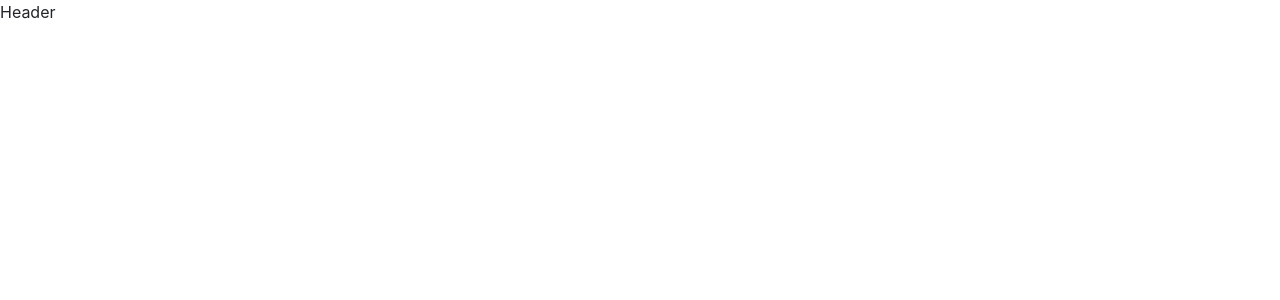
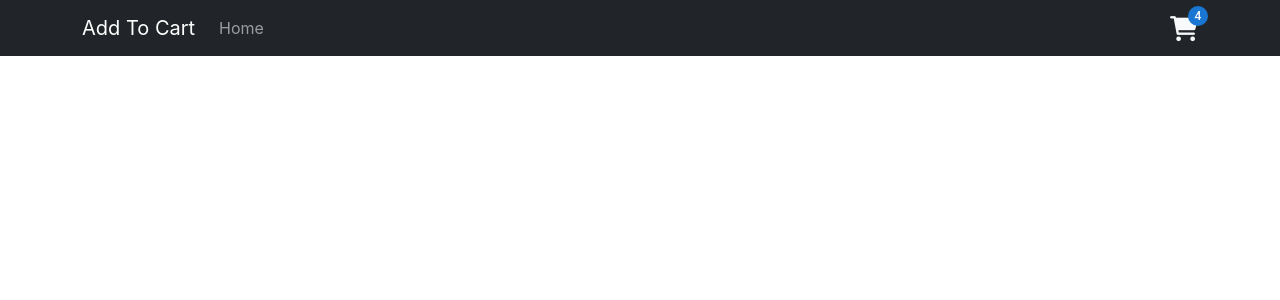
Before and after one commit to joshinehajoshi/react-ecommerce, a React (Create React App) app: page / in a window 1280 px wide. Shown: the top 300 px of the page. Built offline with nearby package versions, Linux system fonts and the light colour scheme.

Commit message:
header added

```diff
--- a/public/index.html
+++ b/public/index.html
@@ -21,6 +21,7 @@
       integrity="sha384-0evHe/X+R7YkIZDRvuzKMRqM+OrBnVFBL6DOitfPri4tjfHxaWutUpFmBp4vmVor"
       crossorigin="anonymous"
     />
+    <link rel="stylesheet" href="https://cdnjs.cloudflare.com/ajax/libs/font-awesome/6.1.2/css/all.min.css" integrity="sha512-1sCRPdkRXhBV2PBLUdRb4tMg1w2YPf37qatUFeS7zlBy7jJI8Lf4VHwWfZZfpXtYSLy85pkm9GaYVYMfw5BC1A==" crossorigin="anonymous" referrerpolicy="no-referrer" />
     <!--
       Notice the use of %PUBLIC_URL% in the tags above.
       It will be replaced with the URL of the `public` folder during the build.
@@ -34,6 +35,7 @@
   </head>
   <body>
     <noscript>You need to enable JavaScript to run this app.</noscript>
+
     <div id="root"></div>
     <!--
       This HTML file is a template.
--- a/src/components/Header.js
+++ b/src/components/Header.js
@@ -1,9 +1,27 @@
-import React from 'react'
+import React from "react";
+import { Navbar, Container, Nav } from "react-bootstrap";
+import Badge from "@mui/material/Badge";
 
 function Header() {
   return (
-    <div>Header</div>
-  )
+    <>
+      <Navbar bg="dark" variant="dark">
+        <Container>
+          <Navbar.Brand href="#home">Add To Cart</Navbar.Brand>
+          <Nav className="me-auto">
+            <Nav.Link href="#home">Home</Nav.Link>
+          </Nav>
+
+          <Badge badgeContent={4} color="primary">
+            <i
+              class="fa-solid fa-cart-shopping text-light"
+              style={{ fontSize: 25, cursor: "pointer" }}
+            ></i>
+          </Badge>
+        </Container>
+      </Navbar>
+    </>
+  );
 }
 
-export default Header
+export default Header;
```
